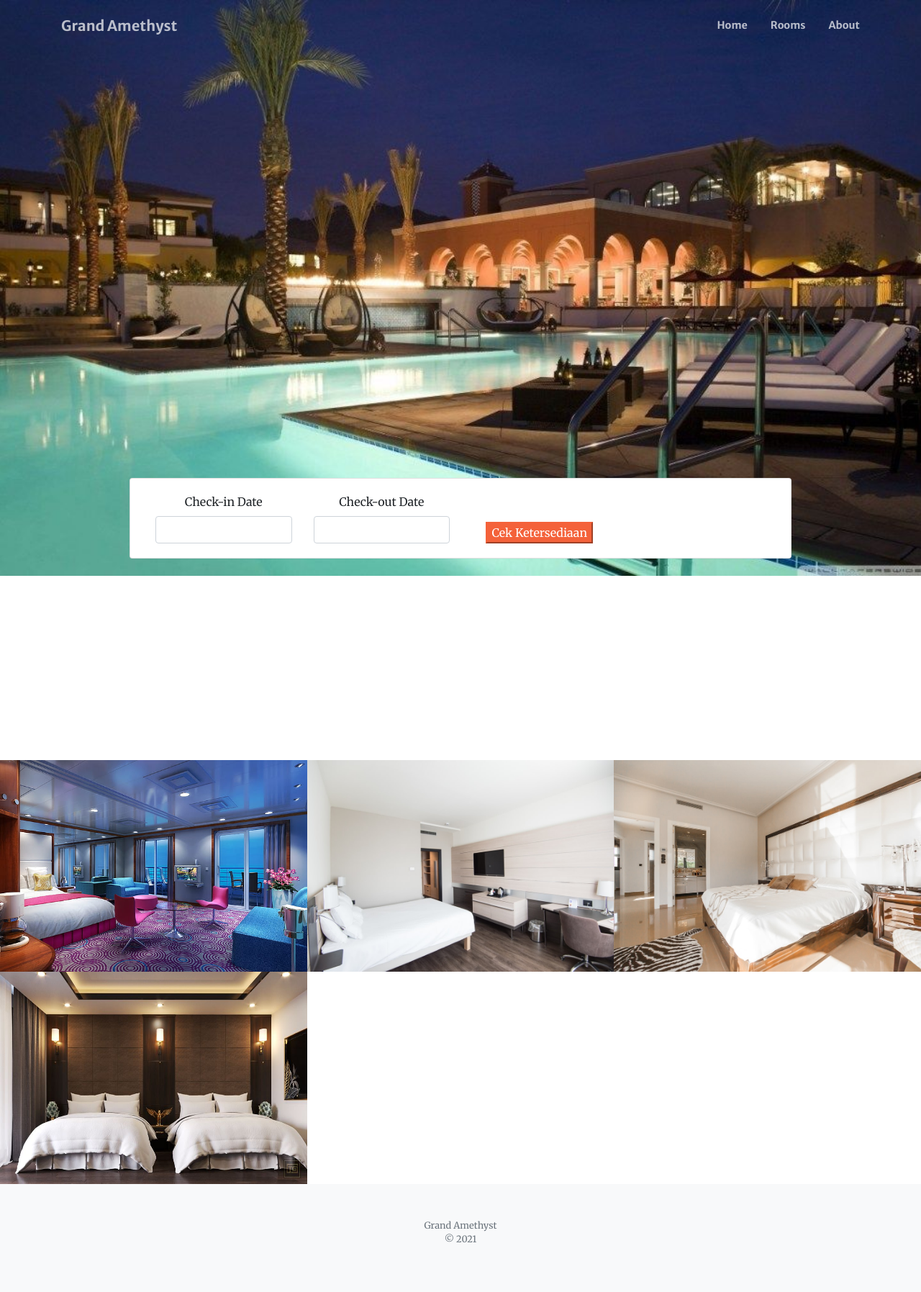
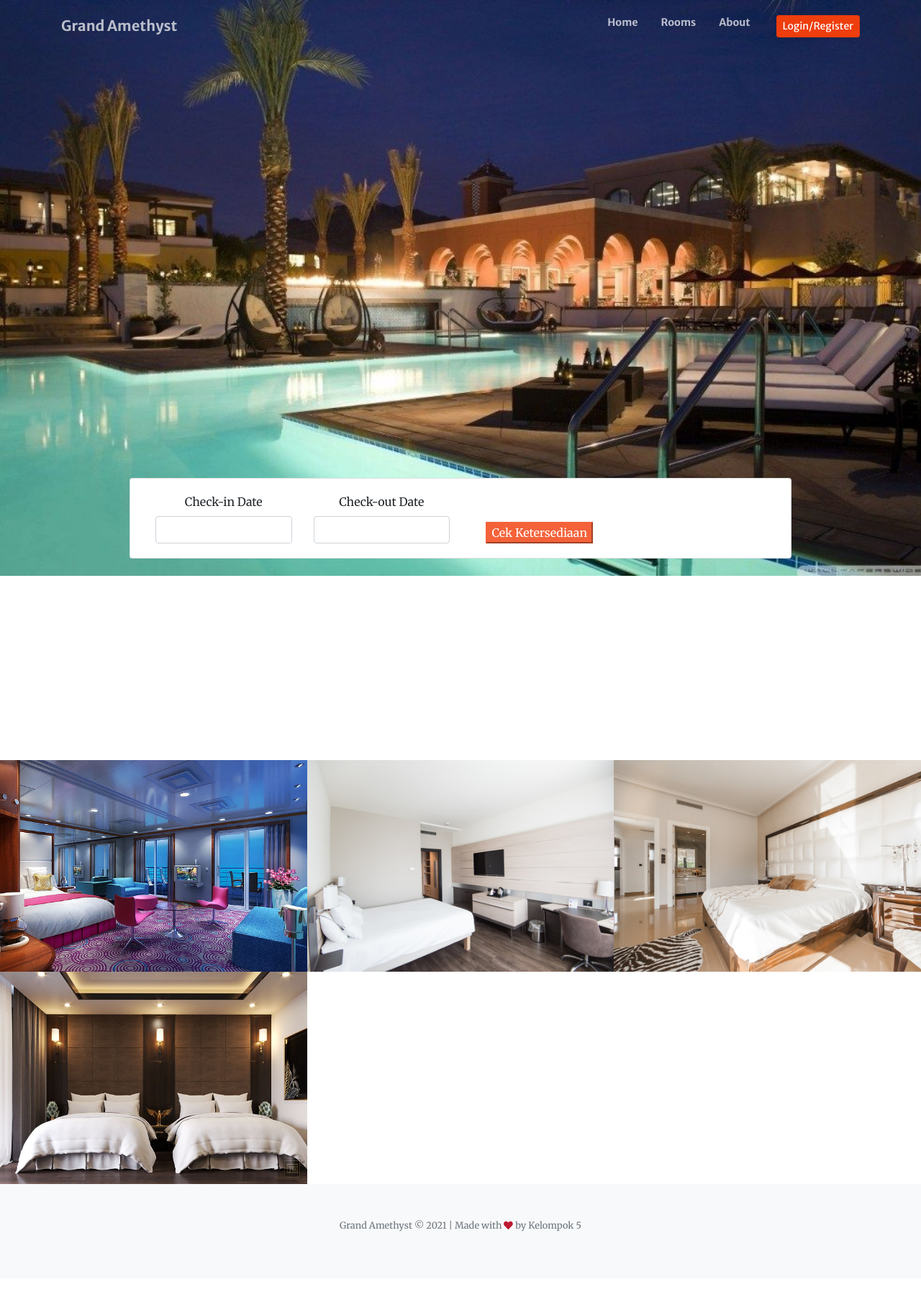
Before and after one commit to diontambunan/Hotel-Reservasi, a PHP site: page /index.php in a window 1280 px wide. Shown: the whole page at 72% size. After the commit the page ends 1711 px from the top, so only its background shows below. Run offline with PHP 8.4, Linux system fonts and the light colour scheme; data comes from the database, SQL or seed files in the repository; some libraries are stand-ins or nearby versions.

Commit message:
perubahan pada index

```diff
--- a/index.php
+++ b/index.php
@@ -34,8 +34,13 @@
                         <li class="nav-item"><a class="nav-link js-scroll-trigger" href="index.php?page=home">Home</a></li>
                         <li class="nav-item"><a class="nav-link js-scroll-trigger" href="index.php?page=list">Rooms</a></li>
                         <li class="nav-item"><a class="nav-link js-scroll-trigger" href="index.php?page=about">About</a></li>
+                    <?php if (isset($_SESSION["pelanggan"])): ?>
+                      <li>&emsp; <a href="logout.php" class="btn btn-primary btn-sm active" role="button" aria-pressed="true">Logout</a></li>
+                    <?php else: ?>
+                      <li>&emsp; <a href="login.php" class="btn btn-primary btn-sm active" role="button" aria-pressed="true">Login/Register</a></li>
+                    <?php endif ?>
                     </ul>
-                </div>
+                    </div>
             </div>
         </nav>
 
@@ -77,7 +82,7 @@
     </div>
   </div>
         <footer class="bg-light py-5">
-            <div class="container"><div class="small text-center text-muted">Grand Amethyst <p>&copy; 2021</p></div></div>
+            <div class="container"><div class="small text-center text-muted">Grand Amethyst <Made>&copy; 2021 | Made with <i class="fa fa-heart" aria-hidden="true" style="color:#be1931"></i> by Kelompok 5</p></div></div>
         </footer>
 
        <?php include('footer.php') ?>
```
